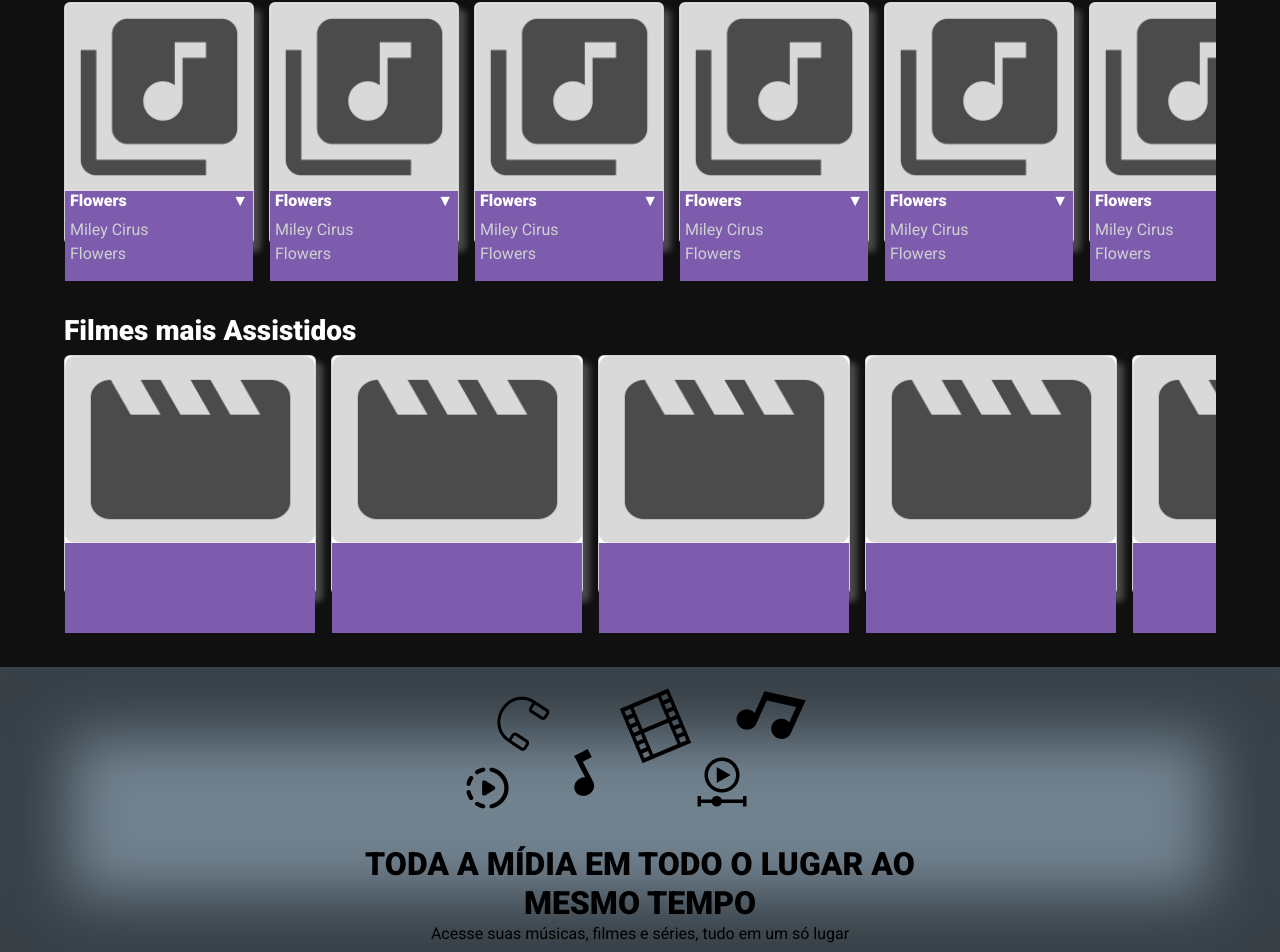
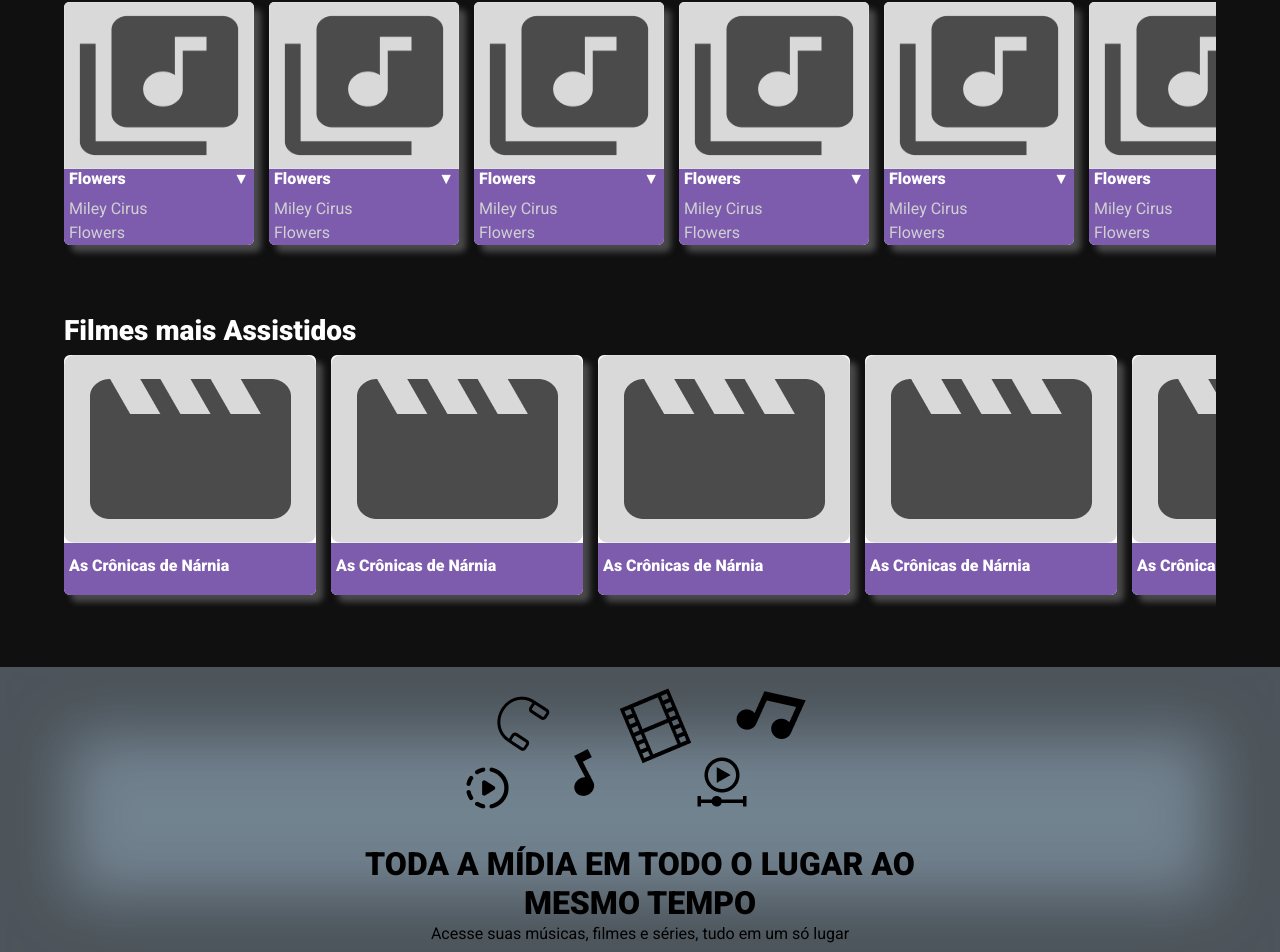
Before and after one commit to IvanGts/Projeto-em-Grupo-M4, a React (Vite) app in the folder react/: page / in a window 1280 px wide. Shown: the part 509-1461 px from the top of the page. Built offline with nearby package versions, Linux system fonts and the light colour scheme.

Commit message:
Mudanças no estilo dos cards

```diff
--- a/react/src/components/CardsFilme/CardsF.module.css
+++ b/react/src/components/CardsFilme/CardsF.module.css
@@ -6,6 +6,7 @@
     width: 252px;
     height: 240px;
     padding: 0px;
+    border: none;
   }
 
   .img {
@@ -16,11 +17,10 @@
     display: flex;
     flex-direction: column;
     justify-content: center;
-    height: 90px;
     background-color:#7D5CAE;
     text-align: start;
     padding: 0 5px;
-
+    border-radius: 0 0 var(--bs-card-border-radius) var(--bs-card-border-radius);
   }
 
 .card-title {
--- a/react/src/components/CardsFilme/CardsFilme.jsx
+++ b/react/src/components/CardsFilme/CardsFilme.jsx
@@ -6,7 +6,7 @@ function CardsFilme(props) {
     <Card className={styles.card}>
       <Card.Img className={styles.img} variant="top" src={props.img} />
       <Card.Body className={styles["card-body"]}>
-        <Card.Title className={styles["card-title"]}>{props.titulodofilme}</Card.Title>
+        <Card.Title className={styles["card-title"]}>{props.titulo}</Card.Title>
       </Card.Body>
     </Card>
   )
--- a/react/src/components/CardsMusica/CardsM.module.css
+++ b/react/src/components/CardsMusica/CardsM.module.css
@@ -6,17 +6,19 @@
     width: 190px;
     height: 243px;
     padding: 0px;
+    border: none;
   }
   .img {
     width: 100%;
+    overflow: hidden;
   }
   .card-body{
     display: flex;
     flex-direction: column;
-    height: 90px;
     background-color:#7D5CAE;
     text-align: start;
     padding: 0 5px;
+    border-radius: 0 0 var(--bs-card-border-radius) var(--bs-card-border-radius);
 
   }
 
--- a/react/src/components/Chamada/Chamada.module.css
+++ b/react/src/components/Chamada/Chamada.module.css
@@ -2,7 +2,7 @@
     height: 298px;
     width: 100%;
     background: var(--elementos_neutros_escuro);
-    box-shadow: inset 0px 0px 60px 70px rgba(0, 0, 0, 0.51);
+    box-shadow: 0px 0px 60px 70px rgba(41, 40, 40, 0.51) inset;
     color: black;
 }
 .ChamaParaCadastro {
```
